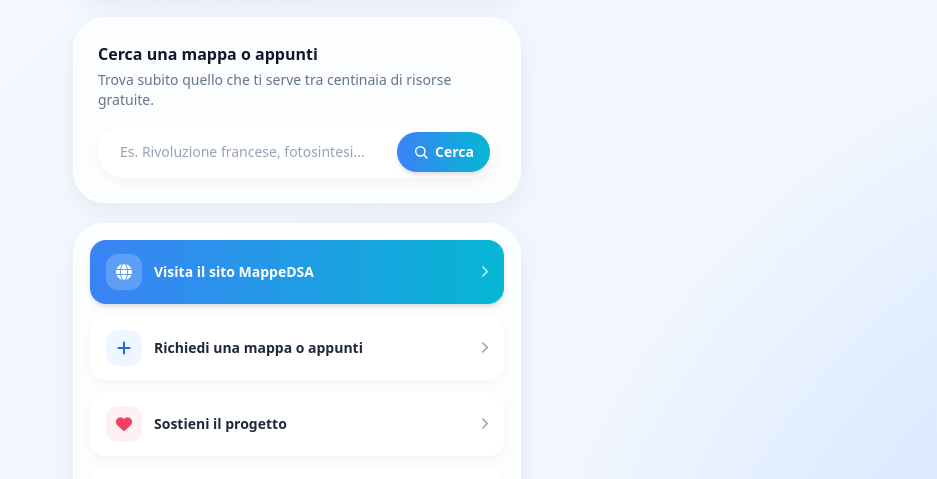
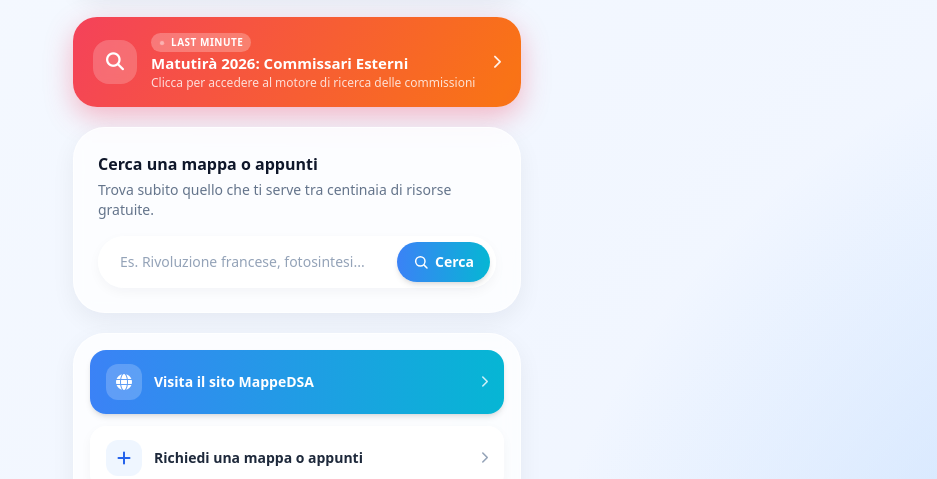
Before and after one commit to Matt0550/MappeDSA, a plain HTML site: page index.html in a window 1280 px wide. Shown: the part 255-734 px from the top of the page, without its empty margins (343-1280 px from the left). Drawn offline with nearby package versions, Linux system fonts and the light colour scheme.

Commit message:
Update index.html

```diff
--- a/index.html
+++ b/index.html
@@ -266,7 +266,7 @@
             //   `endDate`   -> nasconde automaticamente dopo questa data/ora     (es. '2026-06-30T23:59:59Z')
             //   Ometti un campo per lasciarlo senza limite. `enabled: false` nasconde SEMPRE, anche se in range.
             lastMinute: [
-                { label: 'Matutirà 2026: Commissari Esterni ', sub: 'Clicca per accedere al motore di ricerca delle commissioni', href: 'https://go.mappedsa.it/KnRJR3', icon: 'fa-solid fa-search', badge: 'Last minute', enabled: false, startDate: null, endDate: '2026-06-10T00:00:00Z' }
+                { label: 'Matutirà 2026: Commissari Esterni ', sub: 'Clicca per accedere al motore di ricerca delle commissioni', href: 'https://go.mappedsa.it/KnRJR3', icon: 'fa-solid fa-search', badge: 'Last minute', enabled: true, startDate: null, endDate: '2026-06-18T00:00:00Z' }
             ],
 
             // Pulsanti link principali. `highlight: true` = sfondo sfumato colorato.
```
